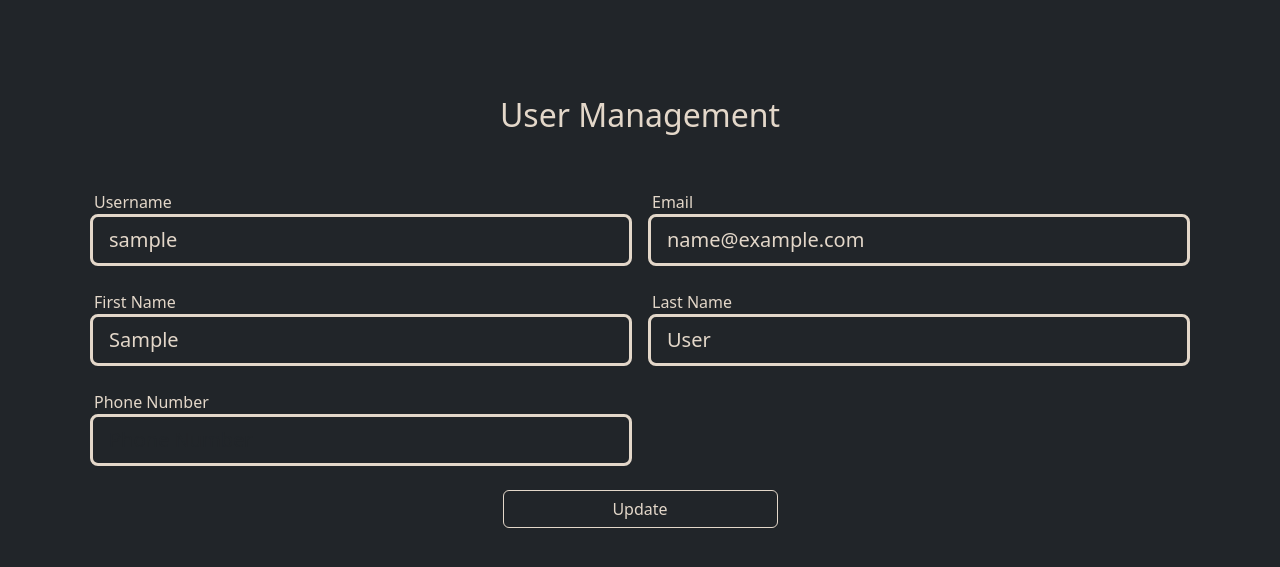
After one commit to hergotta24/Senior-Capstone, a Django app: page /account/ in a window 1280 px wide. The commit adds this page. Shown: the top 567 px of the page. Run offline with Django 5.2, Linux system fonts and the light colour scheme; the visitor is signed in with stand-in values (Sample User, id 1); some libraries are stand-ins or nearby versions.

Commit message:
-styled account page

```diff
--- a/BackendWork/views.py
+++ b/BackendWork/views.py
@@ -62,7 +62,6 @@ class AccountManagementView(View):
     @login_required(login_url='/login/')
     def get(request):
         user = request.user
-
         form = UserChangeForm(instance=user)
         return render(request, 'account_management.html', {'form': form})
 
@@ -75,10 +74,8 @@ class AccountManagementView(View):
         first_name = data.get('first_name')
         last_name = data.get('last_name')
         phone_number = data.get('phone_number')
-
         # Fetch the user instance you want to update
         user = User.objects.get(username=username)
-
         # Construct the form instance with the user instance and the updated data
         user.first_name = first_name
         user.last_name = last_name
@@ -86,7 +83,7 @@ class AccountManagementView(View):
 
         user.save()
 
-        return redirect('/')
+        return JsonResponse({'message': 'Account Information Updated!!!'}, status=200)
 
 
 def home(request):
--- a/EcommercePlatform/urls.py
+++ b/EcommercePlatform/urls.py
@@ -24,7 +24,7 @@ urlpatterns = [
     path('admin/', admin.site.urls),
     path('login/', UserLoginView.as_view(), name='UserLoginView'),
     path('register/', UserRegisterView.as_view(), name='UserRegisterView'),
-    path('Account/Manage/', AccountManagementView.as_view(), name='AccountManagementView'),
+    path('account/', AccountManagementView.as_view(), name='AccountManagementView'),
 
     path('', home, name='home')
 ]
--- a/static/css/style.css
+++ b/static/css/style.css
@@ -8,10 +8,15 @@
     color: #e3d7c9;
 }
 
-
-
-
-
+input:-webkit-autofill,
+input:-webkit-autofill:hover,
+input:-webkit-autofill:focus,
+input:-webkit-autofill:active{
+    -webkit-box-shadow: 0 0 0 30px #212529 inset !important;
+}
+input:-webkit-autofill{
+    -webkit-text-fill-color: #e3d7c9 !important;
+}
 
 /*START-------bootstrap-override-------------------------------------------------------------------------*/
 .btn-primary{
@@ -27,3 +32,6 @@
 }
 
 /*END---------bootstrap override-------------------------------------------------------------------------*/
+input:-webkit-autofill {
+  background-color: transparent!important;
+}
--- a/static/js/register.js
+++ b/static/js/register.js
@@ -35,7 +35,7 @@ document.getElementById('registrationForm').addEventListener('submit', function
         })
         .catch(error => {
             console.error('Error:', error);
-            let errorMessage = typeof error.message === 'object' ? Object.values(error.message).join(", ") : error.message;
+            let errorMessage = typeof error.message === 'object' ? Object.values(error.message).join(" ") : error.message;
             makeToast(errorMessage, 400);
         });
 });
--- a/templates/account_management.html
+++ b/templates/account_management.html
@@ -4,41 +4,58 @@
 <head>
     <meta charset="UTF-8">
     <meta name="viewport" content="width=device-width, initial-scale=1.0">
-    <title>User Management</title>
+    <title>Logo? Name?</title>
     <!-- Bootstrap CSS -->
-    <link rel="stylesheet" href="https://stackpath.bootstrapcdn.com/bootstrap/4.5.2/css/bootstrap.min.css">
+    <link href="https://cdn.jsdelivr.net/npm/bootstrap@5.3.2/dist/css/bootstrap.min.css" rel="stylesheet"
+          integrity="sha384-T3c6CoIi6uLrA9TneNEoa7RxnatzjcDSCmG1MXxSR1GAsXEV/Dwwykc2MPK8M2HN" crossorigin="anonymous">
     <!-- Custom CSS -->
     <link rel="stylesheet" type="text/css" href="{% static 'css/style.css' %}"> <!-- Include your custom CSS file -->
 </head>
-<body class="test">
-    <div class="container">
+<body class="bg-dark">
+{% include 'shared/toast.html' %}
+<div class="container mt-5">
     <div class="row justify-content-center mt-5">
-            <div class="col-md-6">
-                <div class="card">
-                    <div class="card-body">
-                        <h2 class="card-title text-center">User Management </h2>
-                        <form id="updateAccountForm" method="POST">
-                            <div class="form-group">
-                                <input type="text" class="form-control" id="username" name="username" placeholder="Username" value="{{ user.username }}">
+        <h2 class="primary-color text-center my-5">User Management </h2>
+        <form id="updateAccountForm" class="d-flex flex-wrap mt-2" method="POST">
+            <div class="col-12 col-md-6 d-flex flex-wrap form-outline mb-4 px-2">
+                <label class="col-12 form-label float-end primary-color ms-1 mb-0" for="username">Username</label>
+                <input type="text" class="col-12 form-control form-control-lg login-input" id="username" name="username"
+                       placeholder="Username"
+                       value="{{ user.username }}">
             </div>
-                            <div class="form-group">
-                                <input type="email" class="form-control" id="email" name="email" placeholder="Email" value="{{ user.email }}">
+            <div class="col-12 col-md-6 d-flex flex-wrap form-outline mb-4 px-2">
+                <label class="col-12 form-label float-end primary-color ms-1 mb-0" for="email">Email</label>
+                <input type="email" class="col-12 form-control form-control-lg login-input" id="email" name="email"
+                       value="{{ user.email }}">
             </div>
-                            <div class="form-group">
-                                <input type="text" class="form-control" id="first_name" name="first_name" placeholder="First Name" value="{{ user.first_name }}">
+            <div class="col-12 col-md-6 d-flex flex-wrap form-outline mb-4 px-2">
+                <label class="col-12 form-label float-end primary-color ms-1 mb-0" for="first_name">First Name</label>
+                <input type="text" class="col-12 form-control form-control-lg login-input" id="first_name"
+                       name="first_name"
+                       placeholder="First Name" value="{{ user.first_name }}">
             </div>
-                            <div class="form-group">
-                                <input type="text" class="form-control" id="last_name" name="first_name" placeholder="Last Name" value="{{ user.last_name }}">
+            <div class="col-12 col-md-6 d-flex flex-wrap form-outline mb-4 px-2">
+                <label class="col-12 form-label float-end primary-color ms-1 mb-0" for="Last Name">Last Name</label>
+                <input type="text" class="col-12 form-control form-control-lg login-input" id="last_name"
+                       name="first_name" value="{{ user.last_name }}">
             </div>
-                            <div class="form-group">
-                                <input type="tel" class="form-control" id="phone_number" name="phone_number" placeholder="Phone Number" value="{{ user.phone_number }}">
+            <div class="col-12 col-md-6 d-flex flex-wrap form-outline mb-4 px-2">
+                <label class="col-12 form-label float-end primary-color ms-1 mb-0" for="phone_number">Phone
+                    Number</label>
+                {% if user.phone_number %}
+                    <input type="tel" class="col-12 form-control form-control-lg login-input" id="phone_number"
+                           name="phone_number"
+                           placeholder="Phone Number" value="{{ user.phone_number }}">
+                {% else %}
+                    <input type="tel" class="col-12 form-control form-control-lg login-input" id="phone_number"
+                           name="phone_number"
+                           placeholder="Phone Number">
+                {% endif %}
             </div>
-                            <!-- Add more input fields as needed -->
-                            <button type="submit" class="btn btn-primary btn-block">Update</button>
+            <div class="col-12 justify-content-center d-flex flex-wrap form-outline mb-4 px-2">
+                <button type="submit" class="col-12 w-25 btn btn-primary btn-block">Update</button>
+            </div>
         </form>
-                    </div>
-                </div>
-            </div>
     </div>
 </div>
 
--- /dev/null
+++ b/templates/shared/toast.html
@@ -0,0 +1,4 @@
+
+<div class="toast w-100" id="toast" role="alert" aria-live="assertive" aria-atomic="true" data-delay="3000">
+        <div class="toast-body text-center text-white"></div>
+</div>
```
Also changed, not shown: static/js/accountmanagement.js (+31 -4 lines). Lines whose indentation alone changed are shown as unchanged.
